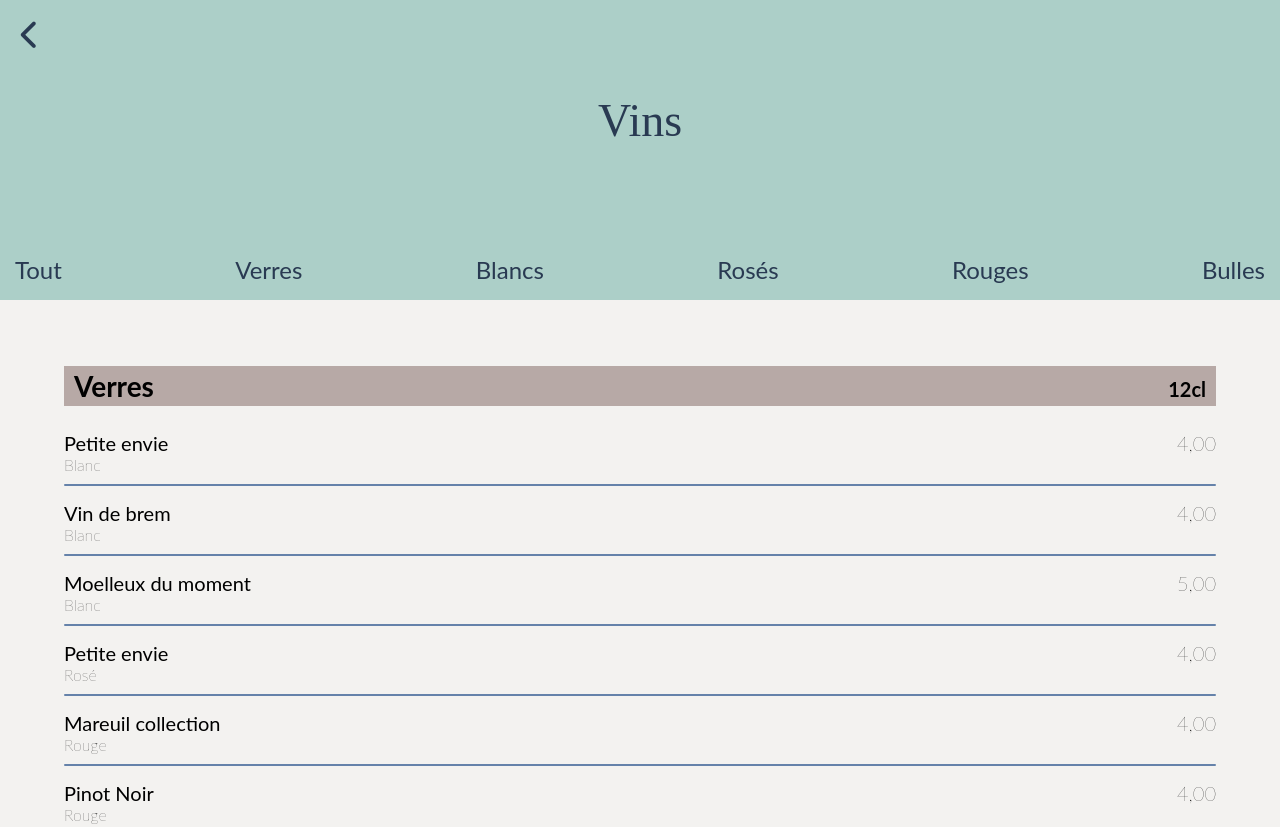
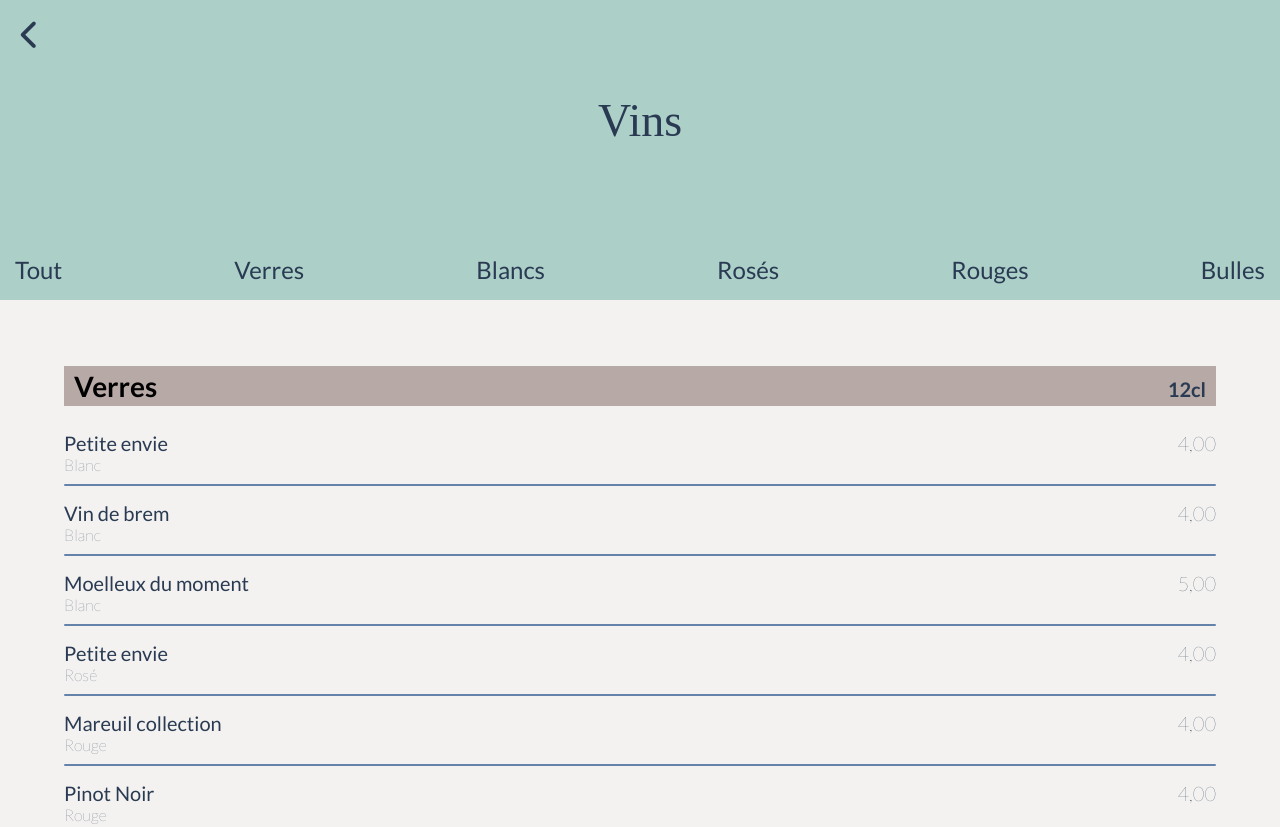
Before and after one commit to tompascreau/Projet_Ga-a, a website: page pages/Vins.html in a window 1280 px wide. Shown: the top 827 px of the page. Drawn offline with Linux system fonts and the light colour scheme.

Commit message:
modifs polices

```diff
--- a/sass/base/fonts.scss
+++ b/sass/base/fonts.scss
@@ -1,10 +1 @@
-@font-face
-{
-  font-family: "Lato";
-  src: url("/fonts/Lato/Lato-Regular.ttf") format("ttf");
-}
-
-@font-face {
-  font-family: "clearSans";
-  src: url("/fonts/clear-sans/ClearSans-Medium.ttf") format("ttf");
-}
+@import url('https://fonts.googleapis.com/css2?family=Lato:ital,wght@0,100;0,300;0,400;0,700;1,100;1,300&display=swap');
--- a/sass/pages/boissons.scss
+++ b/sass/pages/boissons.scss
@@ -12,7 +12,7 @@ h1, h2, h3, h4, h5, h6, p
 {
   margin: 0;
   padding: 0;
-  color: $text-color;
+  color: $text-header-color;
 }
 
 html
@@ -40,6 +40,7 @@ h3
 {
   font-size: 28px;
   font-weight: bold;
+  color: $text-color;
 }
 
 h4
@@ -51,28 +52,28 @@ h4
 h5
 {
   font-size: 20px;
-  font-family: "lato";
+  font-family: 'Lato', sans-serif;
   font-weight: normal;
 }
 
 h6
 {
   font-size: 20px;
-  font-family: "Lato";
+  font-family: 'Lato', sans-serif;
   font-weight: lighter;
 }
 
 p
 {
   font-size: 16px;
-  font-family: "Lato";
+  font-family: 'Lato', sans-serif;
   font-weight: lighter;
 }
 
 a
 {
   color: $text-header-color;
-  font-family: "Lato";
+  font-family: 'Lato', sans-serif;
   text-decoration: none;
   font-weight: 100;
   font-size: 24px;
@@ -197,7 +198,7 @@ main
     display: flex;
     justify-content: space-between;
     align-items: baseline;
-    font-family: "lato";
+    font-family: 'Lato', sans-serif;
     &__quantity
     {
       display: flex;
--- a/sass/pages/carte.scss
+++ b/sass/pages/carte.scss
@@ -12,7 +12,7 @@ h1, h2, h3, h4, h5, h6, p
 {
   margin: 0;
   padding: 0;
-  color: $text-color;
+  color: $text-header-color;
 }
 
 html
@@ -41,6 +41,7 @@ h3
 {
   font-size: 28px;
   font-weight: bold;
+  color: $text-color;
 }
 
 h4
@@ -52,28 +53,28 @@ h4
 h5
 {
   font-size: 20px;
-  font-family: "lato";
+  font-family: 'Lato', sans-serif;
   font-weight: normal;
 }
 
 h6
 {
   font-size: 20px;
-  font-family: "Lato";
+  font-family: 'Lato', sans-serif;
   font-weight: lighter;
 }
 
 p
 {
   font-size: 16px;
-  font-family: "Lato";
+  font-family: 'Lato', sans-serif;
   font-weight: lighter;
 }
 
 a
 {
   color: $text-header-color;
-  font-family: "Lato";
+  font-family: 'Lato', sans-serif;
   text-decoration: none;
   font-weight: normal;
   font-size: 24px;
@@ -197,7 +198,7 @@ main
     display: flex;
     justify-content: space-between;
     align-items: baseline;
-    font-family: "lato";
+    font-family: 'Lato', sans-serif;
     &__quantity
     {
       display: flex;
--- a/sass/pages/home.scss
+++ b/sass/pages/home.scss
@@ -41,7 +41,7 @@ h3
 a
 {
   color: #FFFFFF;
-  font-family: "Lato";
+  font-family: 'Lato', sans-serif;
   text-decoration: none;
   font-weight: 100;
   font-size: 24px;
```
Also changed, not shown: public/css/boissons.css, public/css/carte.css, public/css/home.css, 4 other files.
